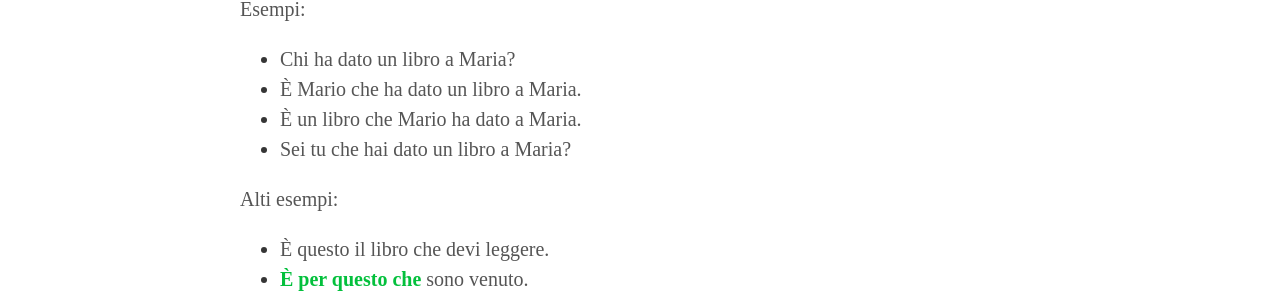
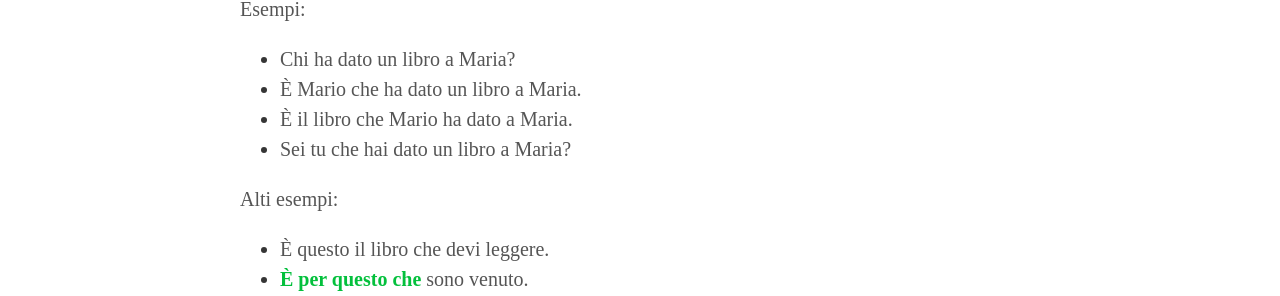
Before and after one commit to postolny/postolny.github.io, a Jekyll site: the page built from _posts/2022-08-25-essere-che.md, in a window 1280 px wide. Shown: the part 682-978 px from the top of the page. Built offline with Jekyll 4.4.1, drawn with Linux system fonts in a browser that asks for light colours.

Commit message:
Add files via upload

```diff
--- a/_posts/2022-08-25-essere-che.md
+++ b/_posts/2022-08-25-essere-che.md
@@ -1,7 +1,7 @@
 ---
 layout: post
 title: "essere... che..."
-description: "La costruzione \"essere... che...\" viene usata per evidenziare soggetto o oggetto. Viene tradotta in russo come \"это (именно) тот, который...; это (именно) то, что... etc.\". Esempi: Chi ha dato un libro a Maria? È Mario che ha dato un libro a Maria. È un libro che Mario ha dato a Maria."
+description: "La costruzione \"essere... che...\" viene usata per evidenziare soggetto o oggetto. Viene tradotta in russo come \"это (именно) тот, который...; это (именно) то, что... etc.\". Esempi: Chi ha dato un libro a Maria? È Mario che ha dato un libro a Maria. È il libro che Mario ha dato a Maria."
 author: "И. Постольный"
 comments: false
 categories: e
@@ -14,7 +14,7 @@ Esempi:
 
 - Chi ha dato un libro a Maria?
 - È Mario che ha dato un libro a Maria.
-- È un libro che Mario ha dato a Maria.
+- È il libro che Mario ha dato a Maria.
 - Sei tu che hai dato un libro a Maria?
 
 Alti esempi:
```
